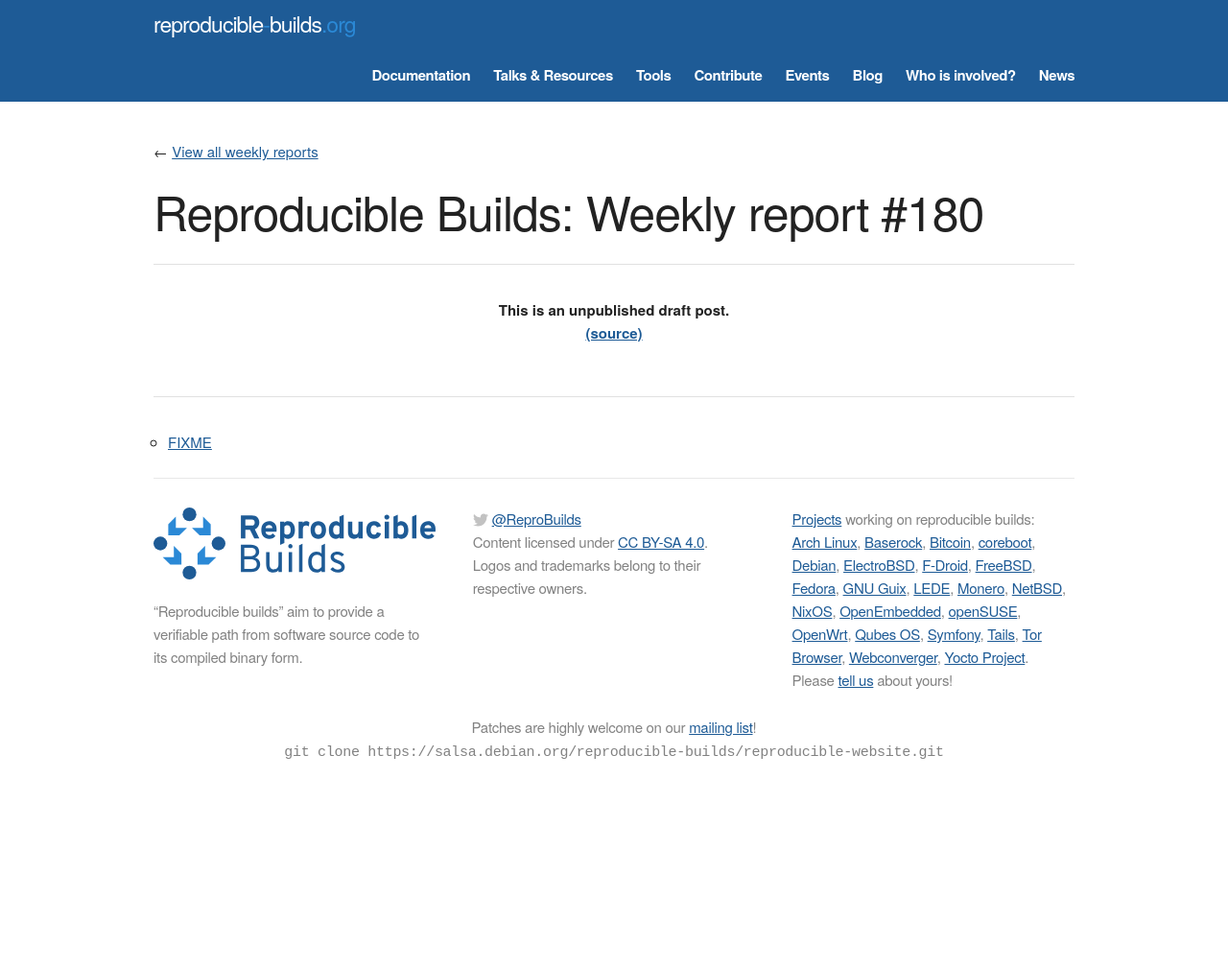
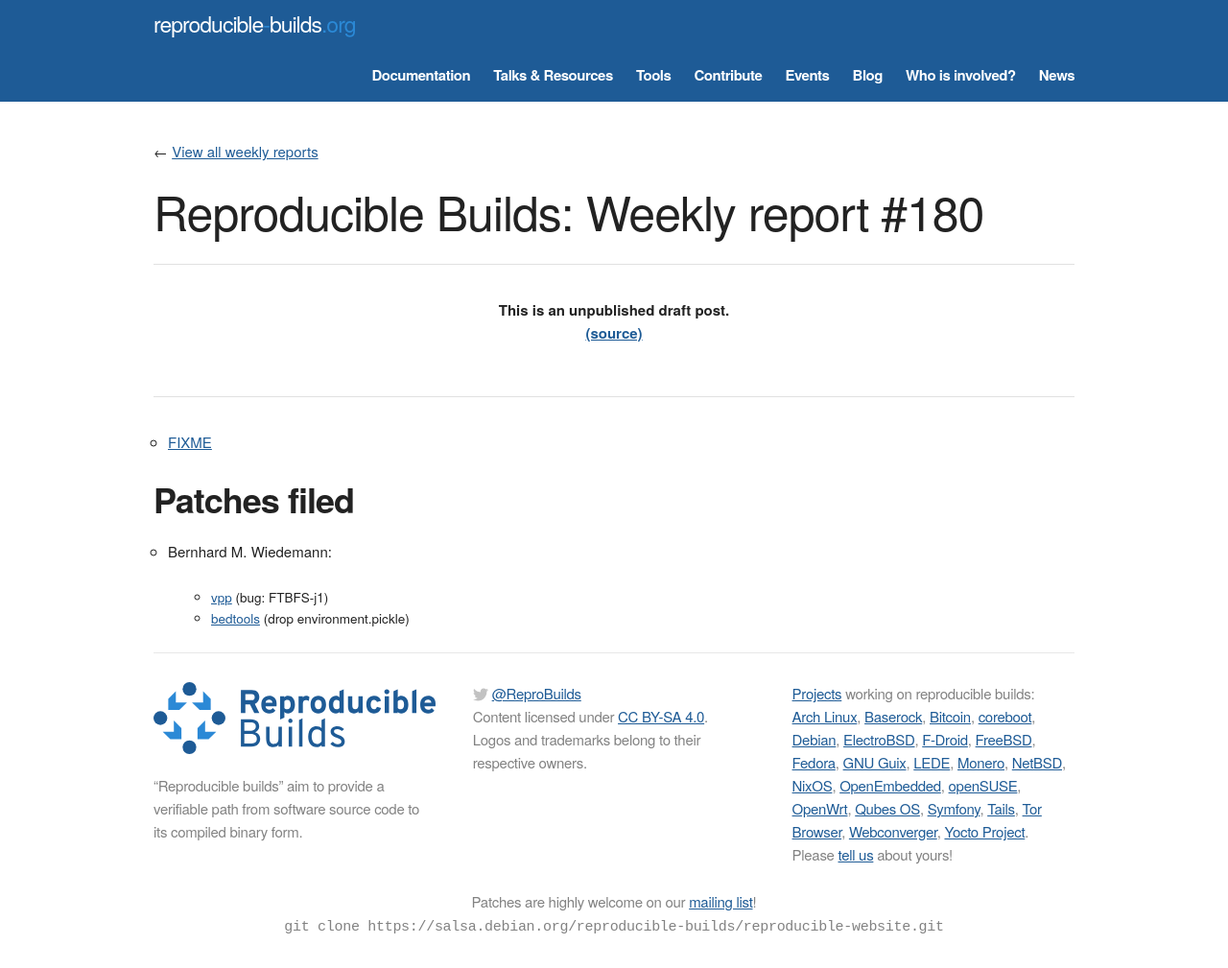
Before and after one commit to prototypefund/reproducible-website, a Jekyll site: the page built from _blog/posts/180.md, in a window 1280 px wide. Shown: the whole page at 96% size. Built offline with Jekyll 4.4.1, drawn with Linux system fonts in a browser that asks for light colours; some web fonts are replaced; before the commit the page ends 900 px from its top, so only the background shows below that.

Commit message:
180: +2 patches

```diff
--- a/_blog/posts/180.md
+++ b/_blog/posts/180.md
@@ -4,3 +4,12 @@
 ---
 
 * [FIXME](https://bitbucket.org/zzzeek/changelog/pull-requests/1/please-make-the-references-reproducible/diff)
+
+
+Patches filed
+-------------
+
+* Bernhard M. Wiedemann:
+
+    * [vpp](https://bugzilla.opensuse.org/show_bug.cgi?id=1110294) (bug: FTBFS-j1)
+    * [bedtools](https://build.opensuse.org/request/show/639378) (drop environment.pickle)
```
